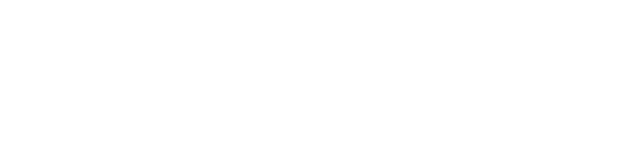
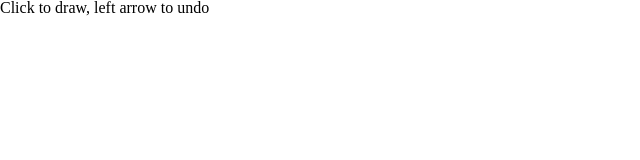
Before and after one commit to James-boyer/James-boyer.github.io, a plain HTML site: page prjtest/index.html in a window 1280 px wide. Shown: the whole page, without its empty margins (0-640 px from the left). Drawn offline with Linux system fonts and the light colour scheme.

Commit message:
Update index.html

```diff
--- a/prjtest/index.html
+++ b/prjtest/index.html
@@ -9,6 +9,7 @@
 </head>
 
 <body onload="init();">
+<h1>Click to draw, left arrow to undo</h1>
     <canvas id="demoCanvas" width="1280" height="720">
         Beep bop
     </canvas>
```
